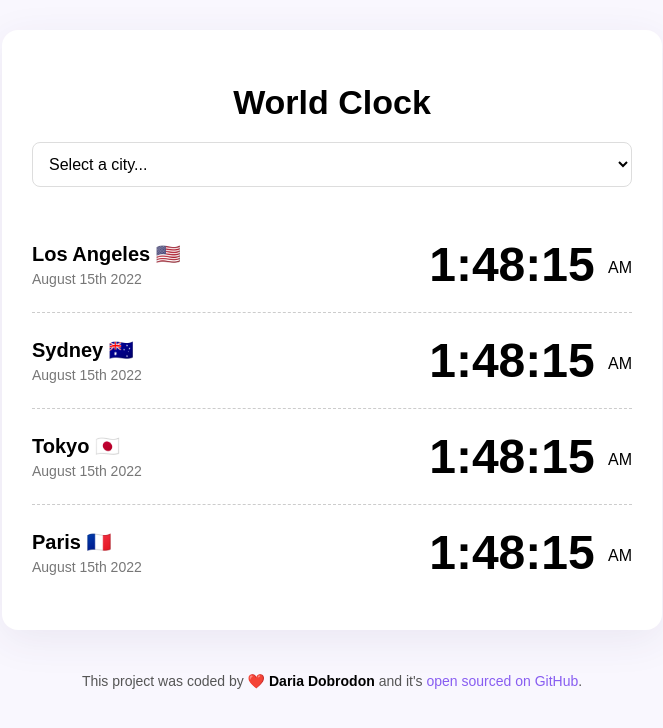
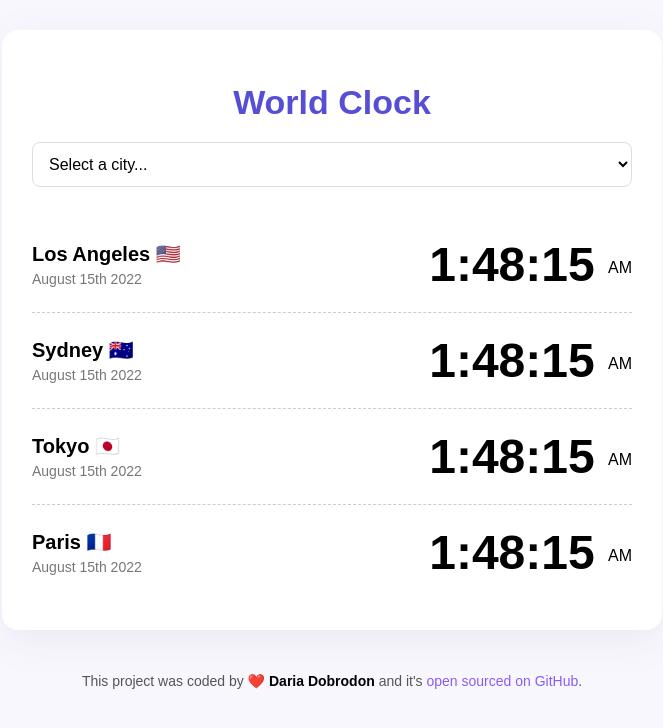
Before and after one commit to DashaDashaD/world-clock, a plain HTML site: page index.html in a window 1280 px wide. Shown: the whole page, without its empty margins (308-971 px from the left). Drawn offline with nearby package versions, Linux system fonts and the light colour scheme; a script that the page names is missing.

Commit message:
added color to h1

```diff
--- a/css/style.css
+++ b/css/style.css
@@ -19,6 +19,7 @@
       margin-bottom: 20px;
       text-align: center;
       font: Helvetica;
+      color: #564FD6;
     }
 
     select {
```
